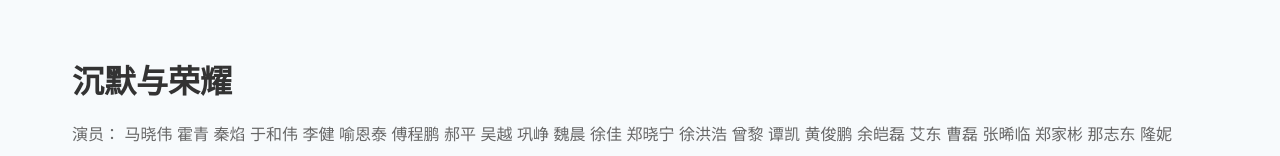
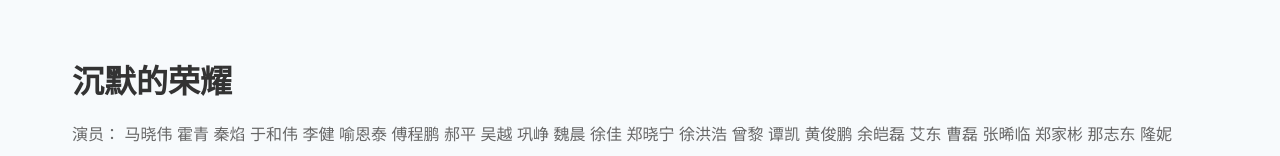
Before and after one commit to minipig11/film-page, a Vue app: page / in a window 1280 px wide. Shown: the part 233-389 px from the top of the page. Built offline with nearby package versions, Linux system fonts and the light colour scheme; no server answers; what ali-oss would draw is missing.

Commit message:
订购页

```diff
--- a/src/views/Home.vue
+++ b/src/views/Home.vue
@@ -3,7 +3,7 @@
     <main>
       <!-- AI基础板块 -->
       <section class="ai-basics">
-        <h2>沉默与荣耀</h2>
+        <h2>沉默的荣耀</h2>
         <p class="section-desc">
         演员： 马晓伟  霍青  秦焰  于和伟  李健  喻恩泰  傅程鹏  郝平  吴越  巩峥  魏晨  徐佳  郑晓宁  徐洪浩  曾黎  谭凯  黄俊鹏  余皑磊  艾东  曹磊  张晞临  郑家彬  那志东  隆妮
         </p><p class="section-desc">类型： 无 地区： 大陆</p>
--- a/src/views/OrderRequired.vue
+++ b/src/views/OrderRequired.vue
@@ -2,7 +2,7 @@
   <div class="order-required-container">
     <div class="content-box">
       <p class="intro-text">
-        2024年，麻省理工学院（Massachusetts Institute of Technology，MIT）推出的Day of AI项目火爆全球，这是一个针对K12的学习平台，涵盖人工智能基础知识和实践应用。适合所有年龄段感兴趣的人。观看页面上的教学视频，以及浏览中文材料。
+        1949年8月，本来要在福州迎接解放的吴石，突然被蒋介石任命为国民政府国防部次长。为了获得更多情报，吴石按照党组织的指示毅然前往台湾就职，利用工作便利陆续向中共华东局提供了有关金门岛兵力变化、西南战役国军调动等重要情报。原本要回上海的朱枫在得知吴石原来的交通员牺牲、组织上需要派新的交通员去台湾时，也毅然放弃了阖家团圆的机会，只身去了台湾。吴石、朱枫密切合作，送出了多份重要情报。1950年2月，由于叛徒出卖，吴石、朱枫、陈宝仓和聂曦等人不幸被捕，牺牲在台北西马场町，但他们送出的舟山兵力部署图帮助解放军顺利解放舟山群岛，为全国解放事业作出了贡献。
       </p>
       <p class="intro-text">打开闲鱼扫一扫，点"我想要"吧～。无人值守24h【自动秒发货】！</p>
       <img :src="orderUrl || '../assets/logo.svg'" alt="Order Required" class="order-image"/>
```
